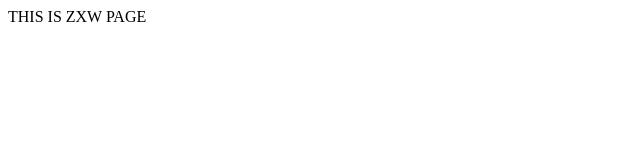
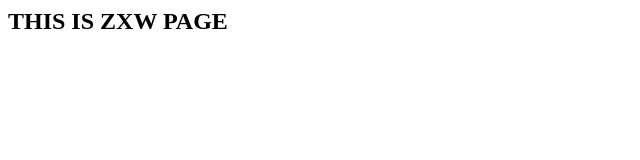
Before and after one commit to xiaoweizhanga/resume, a plain HTML site: page index.html in a window 1280 px wide. Shown: the whole page, without its empty margins (0-640 px from the left). Drawn offline with Linux system fonts and the light colour scheme.

Commit message:
为欢迎词添加h2

```diff
--- a/index.html
+++ b/index.html
@@ -1,6 +1,6 @@
 <html>
  <body>
-  THIS IS ZXW PAGE
+  <h2>THIS IS ZXW PAGE</h2>
  </body>
 
 
```
